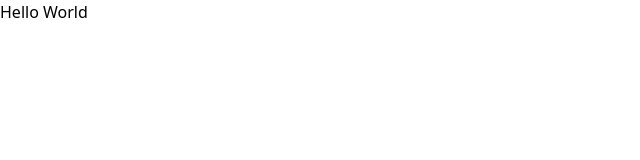
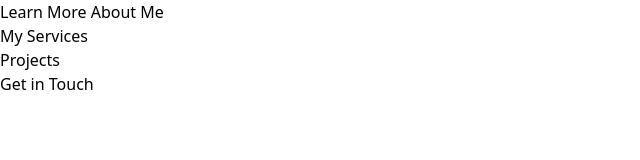
Before and after one commit to Daniel1000c/developer-portfolio, a website: page public/index.html in a window 1280 px wide. Shown: the whole page, without its empty margins (0-640 px from the left). Drawn offline with Linux system fonts and the light colour scheme.

Commit message:
Reformat index.html
-Add meta tags for better SEO optimization
-Add section templates for portfolio

```diff
--- a/public/index.html
+++ b/public/index.html
@@ -1,12 +1,42 @@
 <!DOCTYPE html>
-<html>
-  <head>
-    <meta charset="UTF-8" />
-    <meta name="viewport" content="width=device-width, initial-scale=1.0" />
-    <!-- Personal Tailwind Output File -->
-    <link href="./styles.css" rel="stylesheet" />
-  </head>
-  <body>
-    <h2>Hello World</h2>
-  </body>
+<html lang="en">
+<head>
+  <meta charset="UTF-8">
+  <meta name="viewport" content="width=device-width, initial-scale=1.0">
+  <meta http-equiv="X-UA-Compatible" content="ie=edge"> <!-- Internet Explorer compatibility -->
+  <meta name="description" content="This is a single page application meant to showcase my skills as a web developer for new clients for job recruiters"> <!-- Description for search engines -->
+  <meta name="keywords" content="HTML, CSS, JavaScript, Portfolio, Developer, Web Dev, Frontend, Resume"> <!-- Keywords for search engines -->
+  <meta name="author" content="Daniel Velez"> <!-- Author name -->
+  <!-- Personal Tailwind File -->
+  <link rel="stylesheet" href="styles.css">
+  <title>Developer Portfolio</title>
+</head>
+<body>
+  <!-- Header Navigation -->
+  <header>
+
+  </header>
+  <main>
+    <!-- Hero Section -->
+    <section id="hero">
+
+    </section>
+    <!-- About Section -->
+    <section id="about">
+      <h2>Learn More About Me</h2>
+    </section>
+    <!-- Services -->
+    <section id="services">
+      <h2>My Services</h2>
+    </section>
+    <!-- Projects -->
+    <section id="projects">
+      <h2>Projects</h2>
+    </section>
+    <!-- Contact -->
+    <section id="contact">
+      <h2>Get in Touch</h2>
+    </section>
+  </main>
+</body>
 </html>
```
